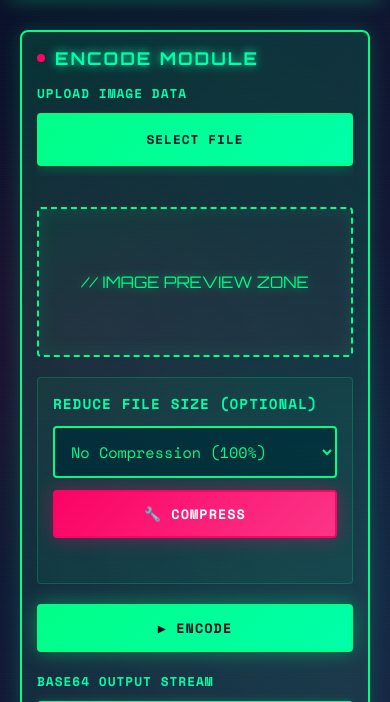
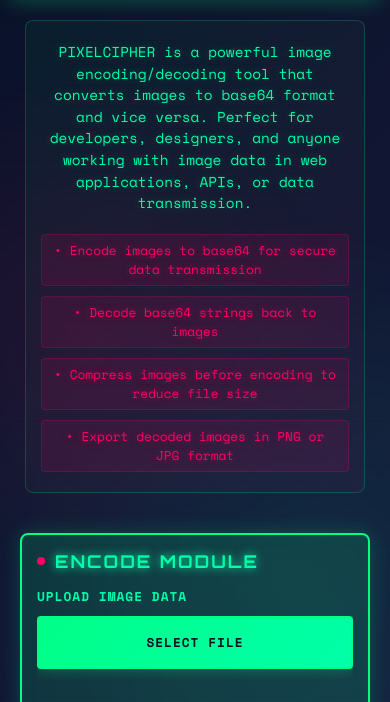
Before and after one commit to mahim2909/pixelcipher, a Django app: template converter/templates/converter/index.html in a window 390 px wide. Shown: the part 98-800 px from the top of the page. Run offline with Django 3.2, Linux system fonts and the light colour scheme; the template is opened without the code that fills it, so the values that code supplies are empty; some libraries are stand-ins or nearby versions.

Commit message:
Added new files

```diff
--- a/converter/templates/converter/index.html
+++ b/converter/templates/converter/index.html
@@ -708,6 +708,59 @@
             font-family: 'Space Mono', monospace;
         }
 
+        /* Tool Description */
+        .tool-description {
+            text-align: center;
+            margin-bottom: 40px;
+            padding: 25px;
+            background: linear-gradient(135deg, rgba(0, 255, 136, 0.05) 0%, rgba(255, 0, 100, 0.05) 100%);
+            border: 1px solid rgba(0, 255, 136, 0.2);
+            border-radius: 8px;
+            position: relative;
+            max-width: 1600px;
+            margin-left: auto;
+            margin-right: auto;
+            width: calc(100% - 40px);
+        }
+
+        .tool-description p {
+            color: #00ffaa;
+            font-family: 'Space Mono', monospace;
+            font-size: 1em;
+            line-height: 1.6;
+            margin: 0 0 20px 0;
+            text-shadow: 0 0 10px rgba(0, 255, 136, 0.3);
+            max-width: 800px;
+            margin-left: auto;
+            margin-right: auto;
+        }
+
+        .description-features {
+            display: flex;
+            flex-direction: column;
+            gap: 10px;
+            margin-top: 15px;
+        }
+
+        .description-features span {
+            color: #ff0064;
+            font-family: 'Space Mono', monospace;
+            font-size: 0.85em;
+            text-shadow: 0 0 8px rgba(255, 0, 100, 0.4);
+            background: rgba(255, 0, 100, 0.1);
+            padding: 8px 12px;
+            border-radius: 4px;
+            border: 1px solid rgba(255, 0, 100, 0.2);
+            white-space: nowrap;
+        }
+
+        .feature-row {
+            display: flex;
+            justify-content: center;
+            gap: 15px;
+            flex-wrap: wrap;
+        }
+
         /* Footer */
         .footer {
             text-align: center;
@@ -862,6 +915,29 @@
                 padding: 20px 15px;
                 margin-top: 30px;
                 font-size: 0.75em;
+            }
+
+            .tool-description {
+                margin-bottom: 30px;
+                padding: 20px 15px;
+                width: calc(100% - 30px);
+            }
+
+            .tool-description p {
+                font-size: 0.9em;
+                line-height: 1.5;
+            }
+
+            .description-features {
+                flex-direction: column;
+                gap: 10px;
+            }
+
+            .description-features span {
+                font-size: 0.8em;
+                padding: 6px 10px;
+                text-align: center;
+                white-space: normal;
             }
         }
 
@@ -1137,6 +1213,11 @@
             .modal-footer button {
                 padding: 12px 15px;
             }
+
+            .feature-row {
+                flex-direction: column;
+                gap: 10px;
+            }
         }
     </style>
 </head>
@@ -1157,8 +1238,24 @@
             <div class="subtitle">BASE64 ENCODER-DECODER FOR IMAGES</div>
         </div>
 
+        <!-- Tool Description -->
+        <div class="tool-description">
+            <p>PIXELCIPHER is a powerful image encoding/decoding tool that converts images to base64 format and vice versa. Perfect for developers, designers, and anyone working with image data in web applications, APIs, or data transmission.</p>
+            <div class="description-features">
+                <div class="feature-row">
+                    <span>• Encode images to base64 for secure data transmission</span>
+                    <span>• Decode base64 strings back to images</span>
+                </div>
+                <div class="feature-row">
+                    <span>• Compress images before encoding to reduce file size</span>
+                    <span>• Export decoded images in PNG or JPG format</span>
+                </div>
+            </div>
+        </div>
+
         <!-- Main Content -->
         <div class="content">
+
             <!-- Encoding Section -->
             <div class="section">
                 <h2>Encode Module</h2>
```
